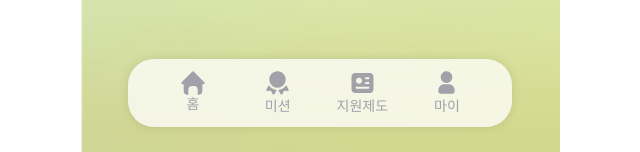
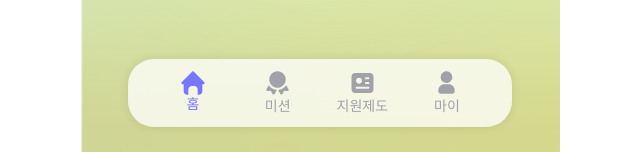
Before and after one commit to ej070961/2024_DANPOONG_TEAM_8_FE, a React (Vite) app: page /home in a window 1280 px wide. Shown: the part 648-800 px from the top of the page, without its empty margins (320-960 px from the left). Built offline with nearby package versions, Linux system fonts and the light colour scheme; a web font is replaced by a local one.

Commit message:
:sparkles: feat: Navbar Active 컬러 구현
각 menu active 상태에 따라 컬러 변경

```diff
--- a/src/components/Common/NavBar.tsx
+++ b/src/components/Common/NavBar.tsx
@@ -3,27 +3,56 @@ import HomeIcon from '../../assets/icon/home-icon';
 import MissionIcon from '../../assets/icon/misson-icon';
 import MyIcon from '../../assets/icon/my-icon';
 import PolicyIcon from '../../assets/icon/policy-icon';
-import { useNavigate } from 'react-router-dom';
+import { useLocation, useNavigate } from 'react-router-dom';
 import { navigations } from '../../constant/navigations.ts';
+import theme from '../../styles/theme.ts';
+
 function NavBar() {
   const navigate = useNavigate();
+  const location = useLocation();
 
   return (
     <Wrapper>
       <Container>
-        <MenuBtn $active={false} onClick={() => navigate(navigations.HOME)}>
-          <HomeIcon color={'#a1a1aa'} />홈
+        <MenuBtn
+          $active={location.pathname === navigations.HOME}
+          onClick={() => navigate(navigations.HOME, { replace: true })}
+        >
+          <HomeIcon
+            color={
+              location.pathname === navigations.HOME ? theme.colors.primary : theme.colors.gray400
+            }
+          />
+          홈
         </MenuBtn>
-        <MenuBtn $active={false} onClick={() => navigate(navigations.MISSION)}>
-          <MissionIcon color={'#a1a1aa'} />
+        <MenuBtn
+          $active={location.pathname === navigations.MISSION}
+          onClick={() => navigate(navigations.MISSION, { replace: true })}
+        >
+          <MissionIcon
+            color={
+              location.pathname === navigations.MISSION
+                ? theme.colors.primary
+                : theme.colors.gray400
+            }
+          />
           미션
         </MenuBtn>
-        <MenuBtn $active={false} onClick={() => navigate(navigations.SUPPORT)}>
-          <PolicyIcon color={'#a1a1aa'} />
+        <MenuBtn
+          $active={location.pathname === navigations.SUPPORT}
+          onClick={() => navigate(navigations.SUPPORT, { replace: true })}
+        >
+          <PolicyIcon
+            color={
+              location.pathname === navigations.SUPPORT
+                ? theme.colors.primary
+                : theme.colors.gray400
+            }
+          />
           지원제도
         </MenuBtn>
         <MenuBtn $active={false}>
-          <MyIcon color={'#a1a1aa'} />
+          <MyIcon color={theme.colors.gray400} />
           마이
         </MenuBtn>
       </Container>
```
